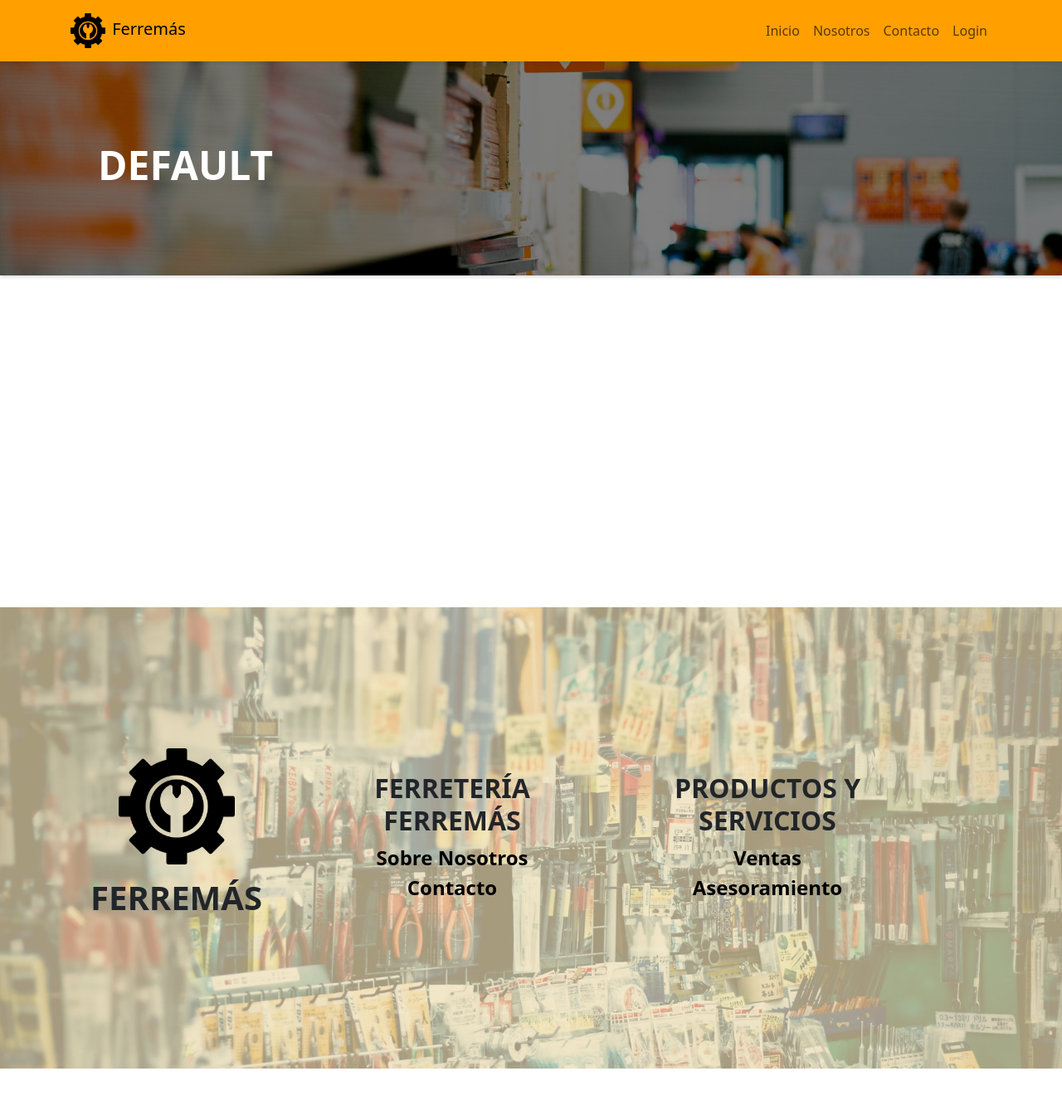
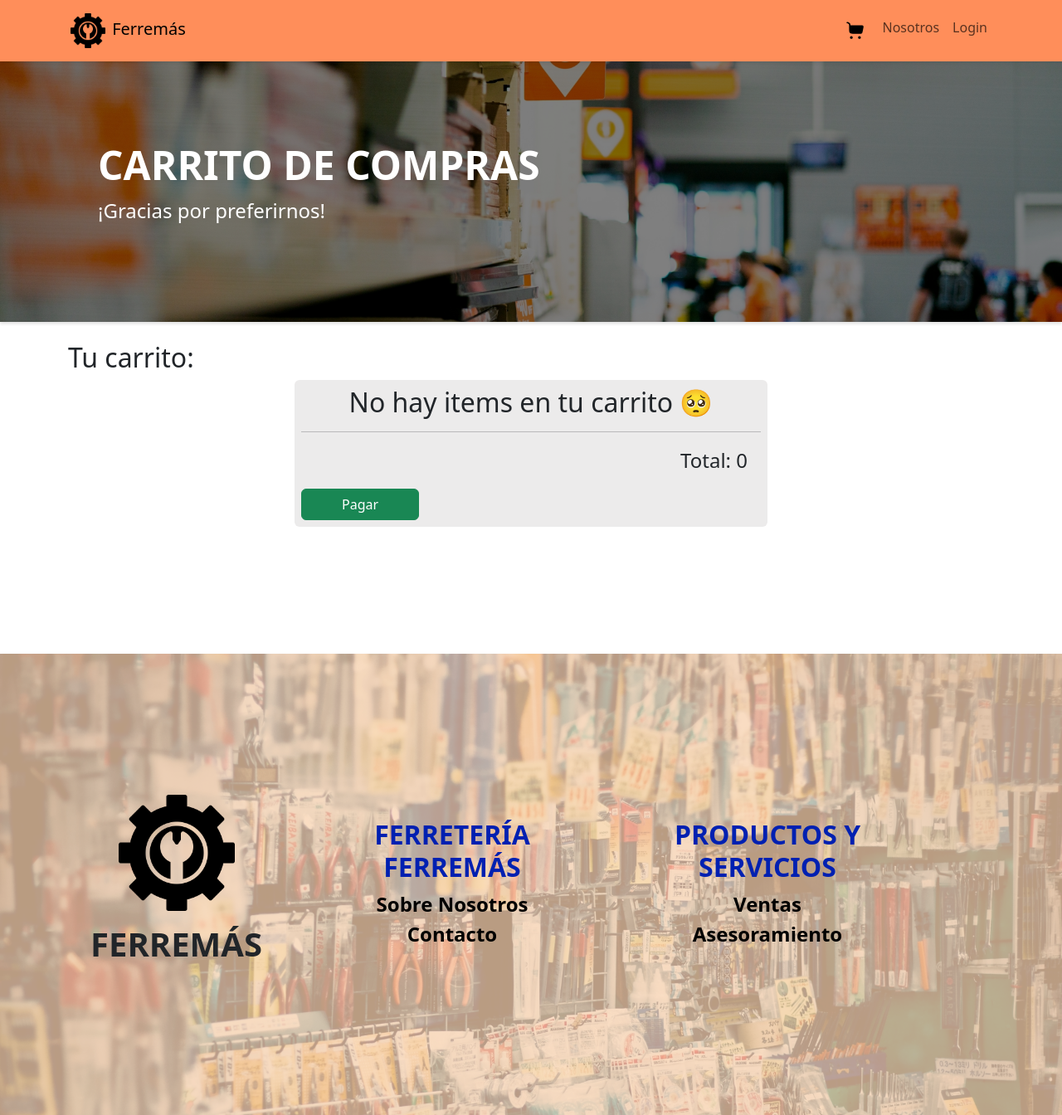
Before and after one commit to Dani-2TB/ferremas_web, a Vue app: page /carrito in a window 1280 px wide. Shown: the whole page at 83% size. Before the commit the page ends 1288 px from the top, so only its background shows below. Built offline with nearby package versions, Linux system fonts and the light colour scheme.

Commit message:
finalizado carrito e integración con web pay inicial
se creo la vista de carrito, además de un carrito local con store
de pinai. Además se integró web pay para gestionar los pagos.

```diff
--- a/src/assets/base.css
+++ b/src/assets/base.css
@@ -36,7 +36,7 @@ body {
 }
 
 .footer-mask{
-  background-color: #f8e8b8ab;
+  background-color: #ffd7b2b9;
 }
 .carousel-img{
   height: 30rem;
--- a/src/components/FooterComponent.vue
+++ b/src/components/FooterComponent.vue
@@ -1,6 +1,6 @@
 <template>
 <footer>
-  <div class="bg-secondary-subtle footer-img shadow-sm">
+  <div class="footer-img shadow-sm">
     <div class="container-fluid footer-mask py-5">
       <div class="container py-5">
         <div class="row py-5">
@@ -11,12 +11,12 @@
             </div>
           </div>
           <div class="col-lg-4 col-md-6 py-3 d-flex flex-column justify-content-center">
-            <h3 class="fs-2 fw-bold d-block text-uppercase text-center">Ferretería Ferremás</h3>
+            <h3 class="footer-h fs-2 fw-bold d-block text-uppercase text-center">Ferretería Ferremás</h3>
             <a href="" class="footer-link d-block text-center">Sobre Nosotros</a>
             <a href="" class="footer-link d-block text-center">Contacto</a>
           </div>
           <div class="col-lg-4 col-md-6 py-3 d-flex flex-column justify-content-center">
-            <h3 class="fs-2 fw-bold d-block text-uppercase text-center">Productos y Servicios</h3>
+            <h3 class="footer-h fs-2 fw-bold d-block text-uppercase text-center">Productos y Servicios</h3>
             <a href="" class="footer-link d-block text-center">Ventas</a>
             <a href="" class="footer-link d-block text-center">Asesoramiento</a>
           </div>
@@ -29,6 +29,11 @@
 
 
 <style>
+
+.footer-h {
+  color: rgb(0, 32, 177);
+}
+
 .footer-link {
   text-decoration: none;
   font-size: 18pt;
--- a/src/components/NavBar.vue
+++ b/src/components/NavBar.vue
@@ -24,14 +24,16 @@ const session = sessionStore();
         </ul>
         <ul class="navbar-nav ms-auto mb-2 mb-lg-0">
           <li class="nav-item">
-            <RouterLink class="nav-link" to="/">Inicio</RouterLink>
+            <RouterLink class="nav-link" to="/carrito">
+              <img class="carrito-img" src="../assets/images/cart.svg">
+            </RouterLink>
           </li>
           <li class="nav-item">
             <RouterLink class="nav-link" to="nosotros">Nosotros</RouterLink>
           </li>
-          <li class="nav-item">
+          <!-- <li class="nav-item">
             <RouterLink class="nav-link" to="contacto">Contacto</RouterLink>
-          </li>
+          </li> -->
           <li v-if="!session.isLoggedIn" class="nav-item">
             <RouterLink class="nav-link" to="login">Login</RouterLink>
           </li>
@@ -46,7 +48,7 @@ const session = sessionStore();
 
 <style>
 .bg-ferremas {
-  background-color: #FFA000;
+  background-color: #ff8e5a;
 }
 
 .user-greeting {
@@ -54,4 +56,15 @@ const session = sessionStore();
   -ms-user-select: none; /* IE 10 and IE 11 */
   user-select: none; /* Standard syntax */
 }
+
+.carrito-img {
+  padding: 3px;
+  width: 2rem;
+  border-radius: 3px;
+  transition: background-color, 0.3s;
+}
+
+.carrito-img:hover {
+  background-color: #ff9f72;
+}
 </style>
--- a/src/components/auth/LoginForm.vue
+++ b/src/components/auth/LoginForm.vue
@@ -1,7 +1,7 @@
 <script setup>
 import { ref } from 'vue';
 import { useRouter } from 'vue-router';
-import { sessionStore } from '@/stores/sessionStore'
+import { sessionStore } from '@/stores/sessionStore';
 
 const router = useRouter();
 const session = sessionStore();
@@ -11,7 +11,7 @@ const input = ref(
     username: "",
     password: ""
   }
-)
+);
 
 const logginIn = ref(false);
 
@@ -20,7 +20,7 @@ async function onSubmit(username, password) {
   await session.login(username, password);
   logginIn.value = false;
   if (session.isLoggedIn) {
-      router.push('/')
+      router.push('/');
     }
   }
 </script>
@@ -50,7 +50,7 @@ async function onSubmit(username, password) {
 <style scoped>
 .form {
   padding: 2rem 1.5rem;
-  background-color: rgb(236, 236, 233);
+  background-color: #f3f3ed;
   border-radius: 0.4rem;
 }
 </style>
--- a/src/components/home/productos/CardProducto.vue
+++ b/src/components/home/productos/CardProducto.vue
@@ -1,32 +1,56 @@
+<script setup>
+import { carritoStore } from '@/stores/carritoStore';
+
+const carrito = carritoStore();
+
+const props = defineProps({
+  id: Number,
+  nombre: String,
+  precio: String,
+  cantidad: Number
+});
+
+async function carritoAdd() {
+  const producto = await fetchProducto(props.id);
+  const cantidad = 1;
+  const data = {producto: producto, cantidad: cantidad}
+  carrito.carritoAdd(data)
+  carrito.updateTotal()
+}
+
+async function fetchProducto(id) {
+  let url = `${import.meta.env.VITE_API_URL}/productos/productoDetalle/${id}`;
+  const response = await fetch(url);
+  if (response.ok) {
+    const data = await response.json();
+    return data;
+  }
+}
+
+</script>
+
 <template>
 
 <div class="card px-0 py-0">
   <img src="/src/assets/images/template.jpg" class="card-img-top" alt="...">
   <div class="card-body">
     <h5 class="card-title">{{ $props.nombre }}</h5>
-    <p class="card-subtitle text-body-secondary">Stock: {{ $props.cantidad || 'Agotado' }}</p>
+    <p class="card-subtitle text-body-secondary hidden">Stock: {{ $props.cantidad || 'Agotado' }}</p>
     <p class="card-text">Precio: ${{ $props.precio || 0 }}</p>
     <div class="d-flex flex-row flex-wrap gap-2">
-      <a href="#" class="btn btn-primary flex-grow-0">Ver más</a>
-      <a href="#" class="btn btn-success flex-grow-0">Agregar al carrito</a>
+      <a @click="carritoAdd" class="btn btn-primary flex-grow-0">Agregar al carrito</a>
     </div>
   </div>
 </div><div class=""></div>
 
 </template>
 
-<script setup>
-
-defineProps({
-  nombre: String,
-  precio: Number,
-  cantidad: Number
-})
-
-</script>
 
 <style scoped>
 .btn {
   max-height: 3rem;
 }
+.hidden {
+  display: none;
+}
 </style>
--- a/src/components/home/productos/ProductosMain.vue
+++ b/src/components/home/productos/ProductosMain.vue
@@ -11,7 +11,6 @@
   watch(categoriaSelect, fetchProductos)
 
   async function fetchProductos() {
-    console.log("Cargando Productos")
     cargandoProductos.value = true;
     fetchOk.value = false;
 
@@ -22,9 +21,9 @@
       const response = await fetch(url, {method: "GET", headers: {"Content-Type": "application/json"}});
       if (response.ok) {
         fetchOk.value = true;
-        response.json().then((data) => {
+        response.json()
+        .then((data) => {
           productosArray.value = data;
-          console.log(productosArray.value)
         });
       }
     } catch(err) {
@@ -48,7 +47,7 @@
       </div>
       <div v-if="fetchOk" class="row g-3">
           <div v-for="producto in productosArray" :key="producto.id" class="col-12 col-sm-6 col-xl-4">
-            <CardProducto :nombre="producto.nombre" :precio="producto.precio" :cantidad="producto.cantidad" />
+            <CardProducto :id="producto.id" :nombre="producto.nombre" :precio="producto.precio" :cantidad="producto.cantidad" />
           </div>
       </div>
       <div v-else class="h-100 d-flex justify-content-center mt-5">
--- a/src/router/index.js
+++ b/src/router/index.js
@@ -47,6 +47,15 @@ const router = createRouter({
       meta: {
         pageTitle: "Ferremás Usuarios"
       }
+    },
+    {
+      path: '/carrito',
+      name: 'carrito',
+      component: () => import('../views/CarritoView.vue'),
+      meta: {
+        pageTitle: "Carrito de compras",
+        pageSubtitle: "¡Gracias por preferirnos!"
+      }
     }
   ]
 })
--- /dev/null
+++ b/src/stores/carritoStore.js
@@ -0,0 +1,29 @@
+import { defineStore } from 'pinia';
+import { ref } from 'vue';
+
+export const carritoStore = defineStore('carrito', () => {
+    const carrito = ref([])
+    const total = ref(0)
+
+    function carritoAdd(data){
+        for (let i = 0; i < carrito.value.length; i++) {
+            if (carrito.value[i].producto.id === data.producto.id) {
+                console.log("item was in list")
+                carrito.value[i].cantidad += data.cantidad;
+                return;
+            }
+        }
+
+        console.log("pushed new item")
+        carrito.value.push(data);
+    }
+
+    function updateTotal() {
+        total.value = 0;
+        carrito.value.forEach((entry) => {
+            total.value += entry.producto.precio * entry.cantidad;
+        });
+    }
+
+    return {carrito, total, carritoAdd, updateTotal}
+})
--- a/src/stores/sessionStore.js
+++ b/src/stores/sessionStore.js
@@ -8,35 +8,35 @@ export const sessionStore = defineStore('session', () => {
     const token = ref('Anonymous');
     const isLoggedIn = ref(false);
 
-    async function login(username, password) {
+    async function login(user, password) {
         let url = apiUrl + 'login';
         let response = await fetch(url, {
             method: "POST",
             headers: {
                 "Content-Type": "application/json"
             },
-            body: JSON.stringify({username: username, password: password})
+            body: JSON.stringify({username: user, password: password})
         })
 
         if (response.ok) {
-            this.isLoggedIn = true;
+            isLoggedIn.value = true;
         } else {
             return
         }
 
         let data = await response.json()
 
-        this.username = data.user;
-        this.token = data.token;
+        username.value = data.user;
+        token.value = data.token;
 
         console.log(this.username)
         console.log(this.token)
     }
 
     function logout() {
-        this.username = "Anonymous"
-        this.token = "Anonymous"
-        this.isLoggedIn = false;
+        username.value = "Anonymous"
+        token.value = "Anonymous"
+        isLoggedIn.value = false;
     }
 
     return { username, token, isLoggedIn, login, logout}
--- /dev/null
+++ b/src/views/CarritoView.vue
@@ -0,0 +1,40 @@
+<script setup>
+import { carritoStore } from '@/stores/carritoStore';
+
+const storeCarrito = carritoStore()
+function pagar() {
+  window.open(`${import.meta.env.VITE_API_URL}/tbk/crearTransaccion/${storeCarrito.total}`)
+}
+
+</script>
+
+<template>
+  <h2>Tu carrito:</h2>
+  <div class="row justify-content-center">
+    <div class="carrito col-12 col-md-6 align-items-center rounded p-2">
+      <div v-if="storeCarrito.carrito.length === 0" class="text-center">
+        <h2>No hay items en tu carrito 🥺</h2>
+      </div>
+      <div v-else>
+        <div v-for="item in storeCarrito.carrito" :key="item.producto.id">
+          <hr>
+          {{ item.producto.nombre }} x {{ item.cantidad }} Subtotal: ${{ item.producto.precio * item.cantidad }}
+        </div>
+      </div>
+      <hr>
+      <div class="d-flex flex-column">
+        <p class="fs-4 me-3 align-self-end">
+          Total: {{ storeCarrito.total }}
+        </p>
+      </div>
+      <button @click="pagar" class="btn btn-success px-5">Pagar</button>
+    </div>
+  </div>
+</template>
+
+<style scoped>
+.carrito {
+  background-color: rgb(236, 235, 235);
+}
+
+</style>
```
Also changed, not shown: src/assets/images/cart.svg (added).
